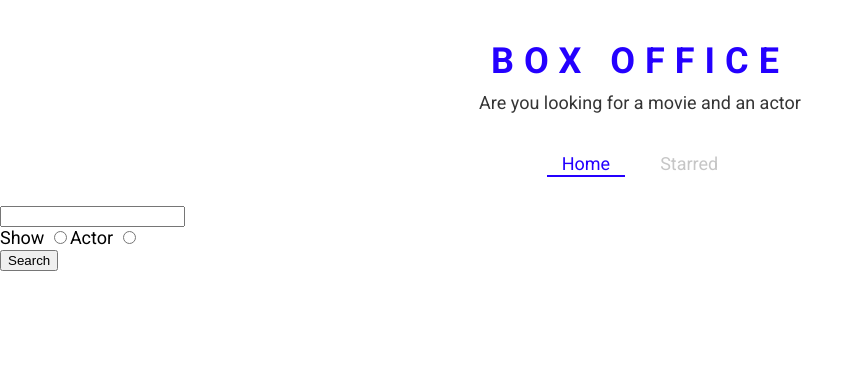
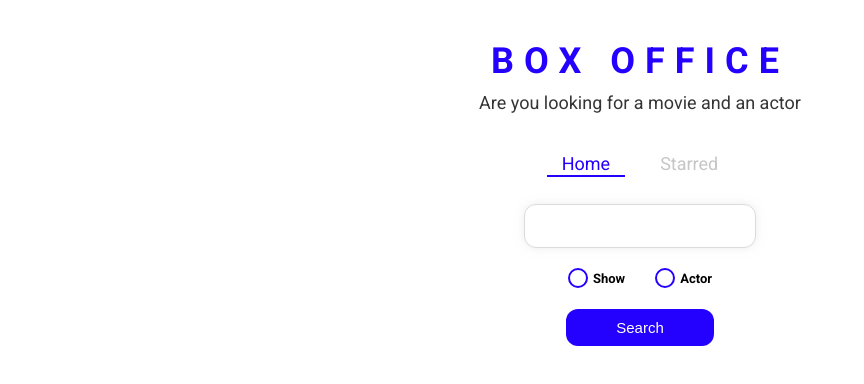
Before and after one commit to Deepak-Kumar-Yadav/box-office, a React (Create React App) app: page / in a window 1280 px wide. Shown: the top 384 px of the page, without its empty margins (0-864 px from the left). Built offline with nearby package versions, Linux system fonts and the light colour scheme.

Commit message:
styled the entire app

```diff
--- a/src/Pages/Home.js
+++ b/src/Pages/Home.js
@@ -4,6 +4,13 @@ import MainPageLayout from '../Components/MainPageLayout';
 import ShowGrid from '../Components/Show/ShowGrid';
 import apiGet from '../misc/config';
 import { useLastQuery } from '../misc/Custom-hooks';
+import {
+  RadioInputsWrapper,
+  SearchButtonWrapper,
+  SearchInput,
+} from './Home.styled';
+
+import { RadioWrapper } from './Radio.styled';
 
 export default function Home() {
   const [input, setInput] = useLastQuery();
@@ -40,14 +47,15 @@ export default function Home() {
   };
   return (
     <MainPageLayout>
-      <input
+      <SearchInput
         type="text"
         value={input}
         onChange={onInputChange}
         onKeyDown={onKeyDown}
       />
+      <RadioInputsWrapper>
         <div>
-        <label htmlFor="showSearch">
+          <RadioWrapper htmlFor="showSearch">
             Show{' '}
             <input
               type="radio"
@@ -56,9 +64,11 @@ export default function Home() {
               value="shows"
               onChange={onSearchOption}
             />
-        </label>
-
-        <label htmlFor="actorSearch">
+            <span />
+          </RadioWrapper>
+        </div>
+        <div>
+          <RadioWrapper htmlFor="actorSearch">
             Actor{' '}
             <input
               type="radio"
@@ -67,11 +77,16 @@ export default function Home() {
               value="people"
               onClick={onSearchOption}
             />
-        </label>
+            <span />
+          </RadioWrapper>
         </div>
+      </RadioInputsWrapper>
+      <SearchButtonWrapper>
         <button type="button" onClick={onSearch}>
           Search
         </button>
+      </SearchButtonWrapper>
+
       {renderResult()}
     </MainPageLayout>
   );
--- /dev/null
+++ b/src/Pages/Home.styled.js
@@ -0,0 +1,49 @@
+import styled from 'styled-components';
+
+export const SearchInput = styled.input`
+  display: block;
+  font-family: 'Roboto', sans-serif;
+  width: 200px;
+  margin: auto;
+  outline: none;
+  padding: 13px 15px;
+  border: 1px solid #dbdbdb;
+  box-shadow: 0px 0px 10px 0px rgba(219, 219, 219, 0.5);
+  font-size: 14px;
+  border-radius: 12px;
+  color: #8d8d8d;
+
+  &::placeholder {
+    font-weight: 300;
+    color: #8d8d8d;
+  }
+`;
+
+export const RadioInputsWrapper = styled.div`
+  display: flex;
+  justify-content: center;
+  margin: 20px 0;
+
+  div {
+    margin: 0 15px;
+  }
+`;
+
+export const SearchButtonWrapper = styled.div`
+  text-align: center;
+  margin-bottom: 35px;
+
+  button {
+    color: #fff;
+    background-color: ${({ theme }) => theme.mainColors.blue};
+    margin: auto;
+    padding: 10px 50px;
+    font-size: 15px;
+    border: none;
+    outline: none;
+    border-radius: 12px;
+    &:hover {
+      cursor: pointer;
+    }
+  }
+`;
--- /dev/null
+++ b/src/Pages/Radio.styled.js
@@ -0,0 +1,53 @@
+import styled from 'styled-components';
+
+export const RadioWrapper = styled.label`
+  display: block;
+  position: relative;
+  padding-left: 25px;
+  cursor: pointer;
+  font-size: 13px;
+  user-select: none;
+  font-weight: 700;
+  line-height: 1.65;
+
+  input {
+    position: absolute;
+    opacity: 0;
+    cursor: pointer;
+  }
+
+  span {
+    position: absolute;
+    top: 0;
+    left: 0;
+    height: 16px;
+    width: 16px;
+    background-color: #fff;
+    border: 2px solid ${({ theme }) => theme.mainColors.blue};
+    border-radius: 50%;
+  }
+
+  input:checked ~ span {
+    background-color: #fff;
+    border: 2px solid ${({ theme }) => theme.mainColors.blue};
+  }
+
+  span:after {
+    content: '';
+    position: absolute;
+    display: none;
+  }
+
+  input:checked ~ span:after {
+    display: block;
+  }
+
+  span:after {
+    top: 4px;
+    left: 4px;
+    width: 8px;
+    height: 8px;
+    border-radius: 50%;
+    background: ${({ theme }) => theme.mainColors.blue};
+  }
+`;
```
Lines whose indentation alone changed are shown as unchanged.
